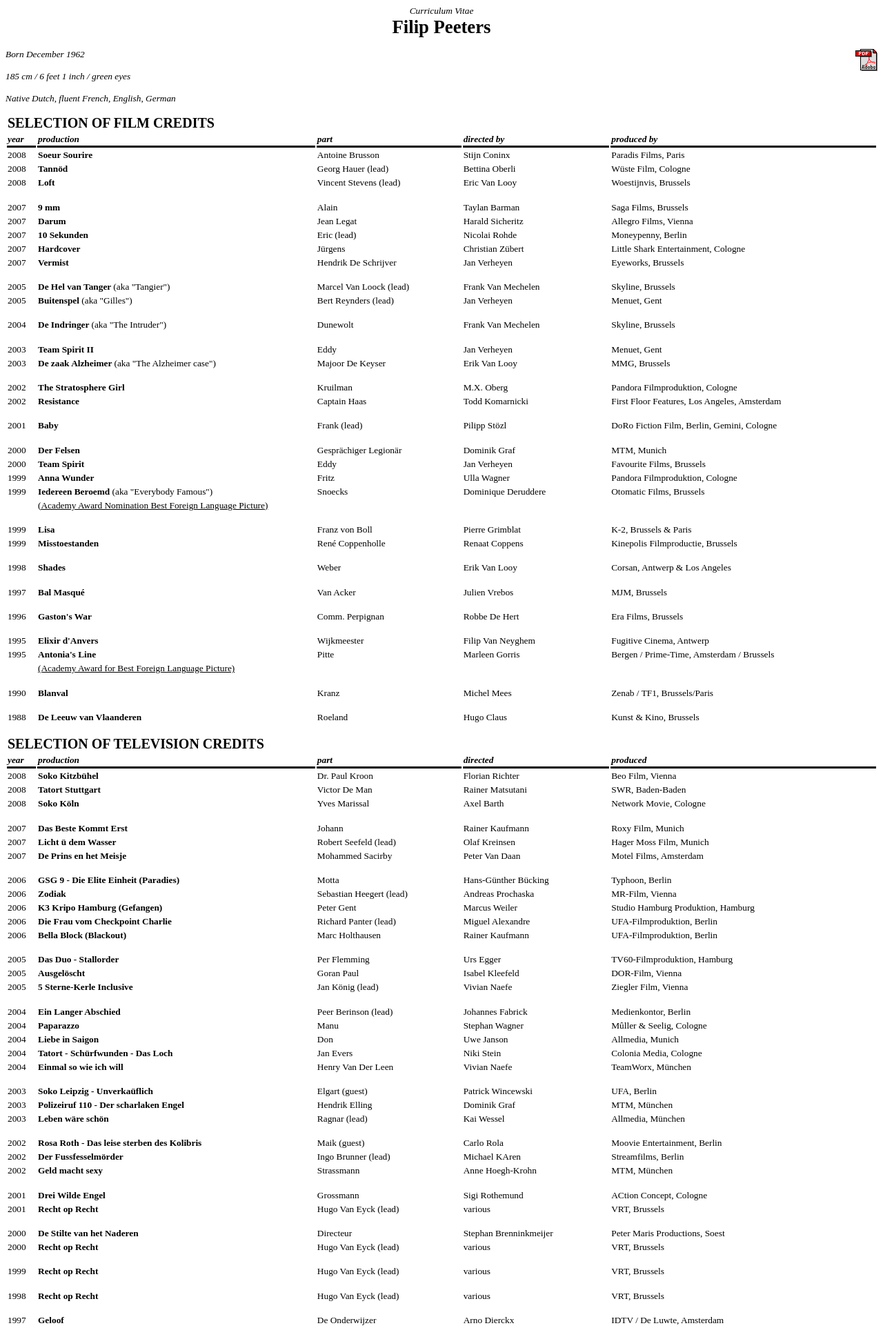
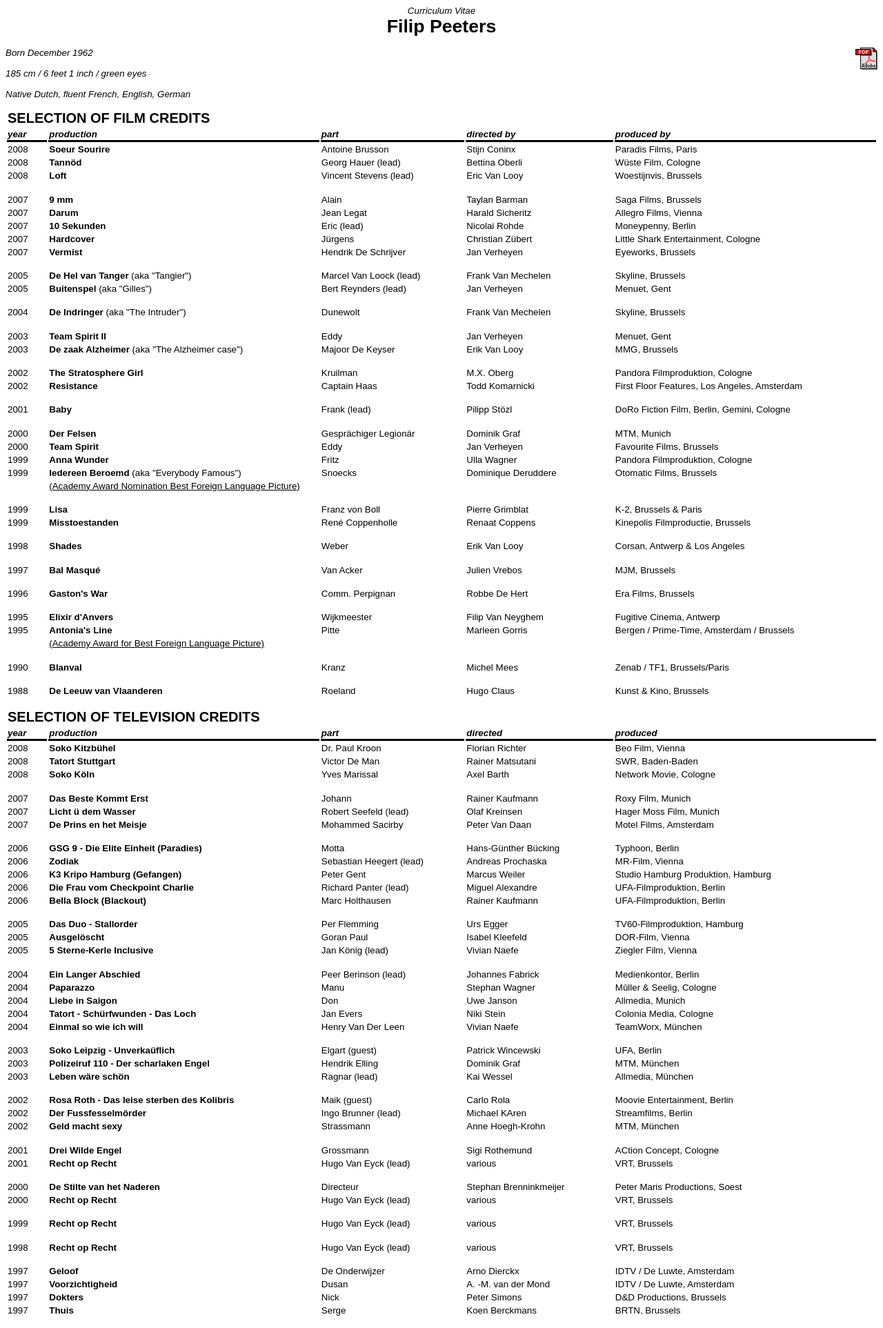
Before and after one commit to FilipPeeters/FilipPeeters.github.io, a PHP site: page /cv-criss.html in a window 1280 px wide. Shown: the top 1925 px of the page at 69% size. Run offline with PHP 8.4, Linux system fonts and the light colour scheme.

Commit message:
IE 7 fix voor menunavigatie player window does not change position when another quality is selected or another trailer is selected the same fonts everywhere

```diff
--- a/public/awards.html
+++ b/public/awards.html
@@ -4,7 +4,7 @@
 <head>
 <meta http-equiv="content-type" content="text/html; charset=utf-8" />
 </head>
-<body>
+<body style="font-family: sans-serif;">
 	<p>2001 Flemish "Shooting Stars" delegate at the Berlinale</p>
 	<p>2006 Best Actor Award at the Filmfestival Montreal for "De Hel van Tanger" aka "Tangier"</p>
 </body>
--- a/public/cv-criss.html
+++ b/public/cv-criss.html
@@ -60,7 +60,7 @@
 				<td>Eric Van Looy</td>
 				<td>Woestijnvis, Brussels</td>
 			</tr>
-			<tr/>
+			<tr class="whiteline"/>
 			<tr>
 				<td>2007</td>
 				<td>9 mm</td>
@@ -96,7 +96,7 @@
 				<td>Jan Verheyen</td>
 				<td>Eyeworks, Brussels</td>
 			</tr>
-			<tr/>
+			<tr class="whiteline"/>
 			<tr>
 				<td>2005</td>
 				<td>De Hel van Tanger <span class="aka">(aka "Tangier")</span></td>
@@ -111,7 +111,7 @@
 				<td>Jan Verheyen</td>
 				<td>Menuet, Gent</td>
 			</tr>
-			<tr/>
+			<tr class="whiteline"/>
 			<tr>
 				<td>2004</td>
 				<td>De Indringer <span class="aka">(aka "The Intruder")</td>
@@ -119,7 +119,7 @@
 				<td>Frank Van Mechelen</td>
 				<td>Skyline, Brussels</td>
 			</tr>
-			<tr/>
+			<tr class="whiteline"/>
 			<tr>
 				<td>2003</td>
 				<td>Team Spirit II</td>
@@ -134,7 +134,7 @@
 				<td>Erik Van Looy</td>
 				<td>MMG, Brussels</td>
 			</tr>
-			<tr/>
+			<tr class="whiteline"/>
 			<tr>
 				<td>2002</td>
 				<td>The Stratosphere Girl</td>
@@ -149,7 +149,7 @@
 				<td>Todd Komarnicki</td>
 				<td>First Floor Features, Los Angeles, Amsterdam</td>
 			</tr>
-			<tr/>
+			<tr class="whiteline"/>
 			<tr>
 				<td>2001</td>
 				<td>Baby</td>
@@ -157,7 +157,7 @@
 				<td>Pilipp St&ouml;zl</td>
 				<td>DoRo Fiction Film, Berlin, Gemini, Cologne</td>
 			</tr>
-			<tr/>
+			<tr class="whiteline"/>
 			<tr>
 				<td>2000</td>
 				<td>Der Felsen</td>
@@ -190,7 +190,7 @@
 				<td/>
 				<td class="production_award underline" colspan=4>(Academy Award Nomination Best Foreign Language Picture)</td>
 			</tr>
-			<tr/>
+			<tr class="whiteline"/>
 			<tr>
 				<td>1999</td>
 				<td>Lisa</td>
@@ -205,7 +205,7 @@
 				<td>Renaat Coppens</td>
 				<td>Kinepolis Filmproductie, Brussels</td>
 			</tr>
-			<tr/>
+			<tr class="whiteline"/>
 			<tr>
 				<td>1998</td>
 				<td>Shades</td>
@@ -213,7 +213,7 @@
 				<td>Erik Van Looy</td>
 				<td>Corsan, Antwerp &amp; Los Angeles</td>
 			</tr>
-			<tr/>
+			<tr class="whiteline"/>
 			<tr>
 				<td>1997</td>
 				<td>Bal Masqu&eacute;</td>
@@ -221,7 +221,7 @@
 				<td>Julien Vrebos</td>
 				<td>MJM, Brussels</td>
 			</tr>
-			<tr/>
+			<tr class="whiteline"/>
 			<tr>
 				<td>1996</td>
 				<td>Gaston's War</td>
@@ -229,7 +229,7 @@
 				<td>Robbe De Hert</td>
 				<td>Era Films, Brussels</td>
 			</tr>
-			<tr/>
+			<tr class="whiteline"/>
 			<tr>
 				<td>1995</td>
 				<td>Elixir d'Anvers</td>
@@ -248,7 +248,7 @@
 				<td/>
 				<td class="production_award underline" colspan=4>(Academy Award for Best Foreign Language Picture)</td>
 			</tr>
-			<tr/>
+			<tr class="whiteline"/>
 			<tr>
 				<td>1990</td>
 				<td>Blanval</td>
@@ -256,7 +256,7 @@
 				<td>Michel Mees</td>
 				<td>Zenab / TF1, Brussels/Paris</td>
 			</tr>
-			<tr/>
+			<tr class="whiteline"/>
 			<tr>
 				<td>1988</td>
 				<td>De Leeuw van Vlaanderen</td>
@@ -264,7 +264,7 @@
 				<td>Hugo Claus</td>
 				<td>Kunst &amp; Kino, Brussels</td>
 			</tr>
-			<tr/>
+			<tr class="whiteline"/>
 			<tr>
 				<td colspan=5 class="selection_row">
 					Selection of television credits
@@ -298,7 +298,7 @@
 				<td>Axel Barth</td>
 				<td>Network Movie, Cologne</td>
 			</tr>
-			<tr/>
+			<tr class="whiteline"/>
 			<tr>
 				<td>2007</td>
 				<td>Das Beste Kommt Erst</td>
@@ -320,7 +320,7 @@
 				<td>Peter Van Daan</td>
 				<td>Motel Films, Amsterdam</td>
 			</tr>
-			<tr/>
+			<tr class="whiteline"/>
 			<tr>
 				<td>2006</td>
 				<td>GSG 9 - Die Elite Einheit (Paradies)</td>
@@ -356,7 +356,7 @@
 				<td>Rainer Kaufmann</td>
 				<td>UFA-Filmproduktion, Berlin</td>
 			</tr>
-			<tr/>
+			<tr class="whiteline"/>
 			<tr>
 				<td>2005</td>
 				<td>Das Duo - Stallorder</td>
@@ -378,7 +378,7 @@
 				<td>Vivian Naefe</td>
 				<td>Ziegler Film, Vienna</td>
 			</tr>
-			<tr/>
+			<tr class="whiteline"/>
 			<tr>
 				<td>2004</td>
 				<td>Ein Langer Abschied</td>
@@ -414,7 +414,7 @@
 				<td>Vivian Naefe</td>
 				<td>TeamWorx, M&uuml;nchen</td>
 			</tr>
-			<tr/>
+			<tr class="whiteline"/>
 			<tr>
 				<td>2003</td>
 				<td>Soko Leipzig - Unverka&uuml;flich</td>
@@ -436,7 +436,7 @@
 				<td>Kai Wessel</td>
 				<td>Allmedia, M&uuml;nchen</td>
 			</tr>
-			<tr/>
+			<tr class="whiteline"/>
 			<tr>
 				<td>2002</td>
 				<td>Rosa Roth - Das leise sterben des Kolibris</td>
@@ -458,7 +458,7 @@
 				<td>Anne Hoegh-Krohn</td>
 				<td>MTM, M&uuml;nchen</td>
 			</tr>
-			<tr/>
+			<tr class="whiteline"/>
 			<tr>
 				<td>2001</td>
 				<td>Drei Wilde Engel</td>
@@ -473,7 +473,7 @@
 				<td>various</td>
 				<td>VRT, Brussels</td>
 			</tr>
-			<tr/>
+			<tr class="whiteline"/>
 			<tr>
 				<td>2000</td>
 				<td>De Stilte van het Naderen</td>
@@ -488,7 +488,7 @@
 				<td>various</td>
 				<td>VRT, Brussels</td>
 			</tr>
-			<tr/>
+			<tr class="whiteline"/>
 			<tr>
 				<td>1999</td>
 				<td>Recht op Recht</td>
@@ -496,7 +496,7 @@
 				<td>various</td>
 				<td>VRT, Brussels</td>
 			</tr>
-			<tr/>
+			<tr class="whiteline"/>
 			<tr>
 				<td>1998</td>
 				<td>Recht op Recht</td>
@@ -504,7 +504,7 @@
 				<td>various</td>
 				<td>VRT, Brussels</td>
 			</tr>
-			<tr/>
+			<tr class="whiteline"/>
 			<tr>
 				<td>1997</td>
 				<td>Geloof</td>
@@ -533,7 +533,7 @@
 				<td>Koen Berckmans</td>
 				<td>BRTN, Brussels</td>
 			</tr>
-			<tr/>
+			<tr class="whiteline"/>
 			<tr>
 				<td>1996</td>
 				<td>Heterdaad</td>
@@ -548,7 +548,7 @@
 				<td>Dominik Graf</td>
 				<td>MTM, M&uuml;nchen</td>
 			</tr>
-			<tr/>
+			<tr class="whiteline"/>
 			<tr>
 				<td>1994</td>
 				<td>Het Pleidooi</td>
@@ -597,7 +597,7 @@
 				<td>Aram Adriaense</td>
 				<td>De Paardenkathedraal, Utrecht</td>
 			</tr>
-			<tr/>
+			<tr class="whiteline"/>
 			<tr>
 				<td>1994</td>
 				<td>Midzomersnachtdroom</td>
@@ -605,7 +605,7 @@
 				<td>Arda Brokmann</td>
 				<td>Theatergroep Den Haag</td>
 			</tr>
-			<tr/>
+			<tr class="whiteline"/>
 			<tr>
 				<td>1993</td>
 				<td>La Mirandolina</td>
@@ -613,7 +613,7 @@
 				<td>Karst Woudstra</td>
 				<td>Korrekelder, Brugge</td>
 			</tr>
-			<tr/>
+			<tr class="whiteline"/>
 			<tr>
 				<td>1992</td>
 				<td>Zweig, une amiti&eacute;</td>
@@ -628,7 +628,7 @@
 				<td>Karst Woudstra</td>
 				<td>NNT, Groningen</td>
 			</tr>
-			<tr/>
+			<tr class="whiteline"/>
 			<tr>
 				<td>1991</td>
 				<td>Zomernacht</td>
@@ -636,7 +636,7 @@
 				<td>Jan Decleir</td>
 				<td>Het Gebroed, Antwerp</td>
 			</tr>
-			<tr/>
+			<tr class="whiteline"/>
 			<tr>
 				<td>1990</td>
 				<td>They shoot horses, don't they?</td>
@@ -651,7 +651,7 @@
 				<td>Robbe De Hert</td>
 				<td>NTG, Ghent</td>
 			</tr>
-			<tr/>
+			<tr class="whiteline"/>
 			<tr>
 				<td>1989</td>
 				<td>Mijnzoetje Junior</td>
@@ -680,7 +680,8 @@
 				<td class="production_award" colspan=4>Award for Best Actor at the Filmfestival Montreal for "De Hel van Tanger" aka "Tangier"</td>
 			</tr>
 		</table>
-
-		<a href="http://us.imdb.com/Name?Peeters,+Filip">http://us.imdb.com/Name?Peeters,+Filip</a>
+		<div style="text-align: center">
+			<a href="http://us.imdb.com/Name?Peeters,+Filip" target=_blank>IMDb entry</a>
+		</div>
 	</body>
 </html>
--- a/public/style.css
+++ b/public/style.css
@@ -1,5 +1,6 @@
 body {
 	background-image: url(images/white.png);
+	font-family: sans-serif;
 }
 
 .cv {
@@ -50,7 +51,6 @@ body {
 
 body {
 	font-size: 10pt;
-	font-family: "Times New Roman", serif;
 }
 
 #personalia {
@@ -89,6 +89,7 @@ body {
 	font-weight: bold;
 	font-size: 1.5em;
 	text-transform: uppercase;
+	width: 100% !important;
 }
 
 #name {
```
Also changed, not shown: public/javascript/style.js (+11 -1 lines), public/stylesheets/ie7_fix.css (added, +7 -0 lines), public/stylesheets/persistent.css (+14 -15 lines).
